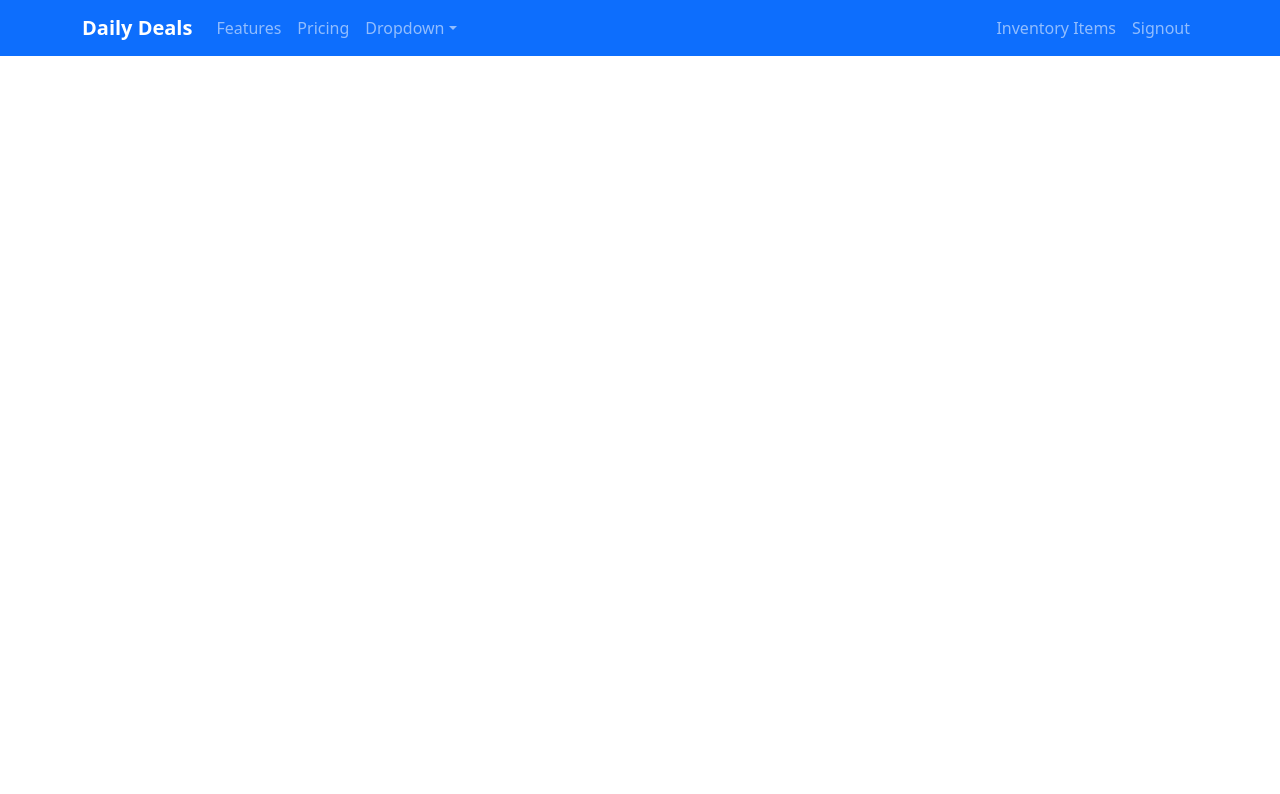
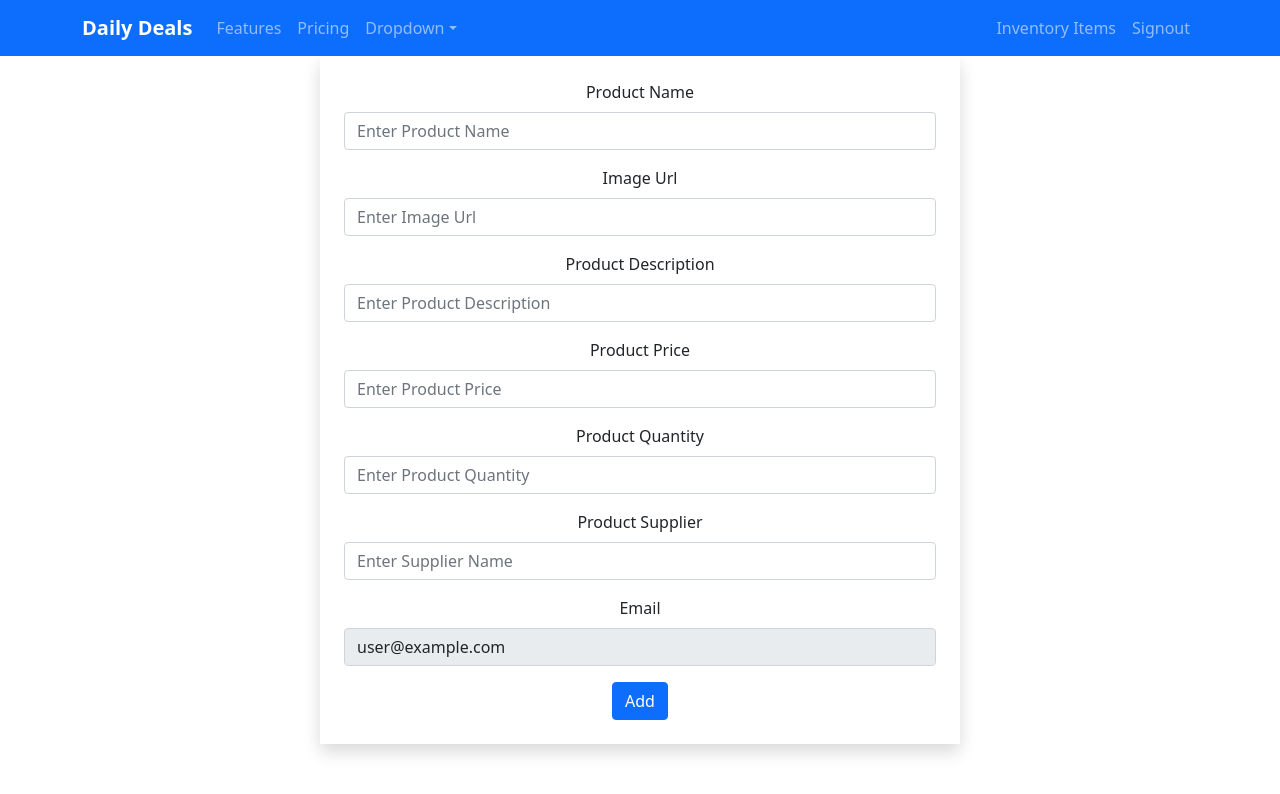
Before and after one commit to PrantaDas/daily-deals-client, a React (Create React App) app: page /additem in a window 1280 px wide. Shown: the top 794 px of the page. Built offline with nearby package versions, Linux system fonts and the light colour scheme; no server answers; sample sign-in values are in the browser's storage.

Commit message:
new product add functionality added

```diff
--- a/src/App.js
+++ b/src/App.js
@@ -9,6 +9,7 @@ import Items from './Components/Items/Items';
 import RequireAuth from './Components/RequireAuth/RequireAuth';
 import ItemDetail from './ItemDetails/ItemDetail';
 import ManageInventory from './Components/ManageInventory/ManageInventory';
+import AddItem from './Components/AddItem/AddItem';
 
 
 function App() {
@@ -26,6 +27,9 @@ function App() {
         <Route path='/manageinventories' element={<RequireAuth>
           <ManageInventory></ManageInventory>
         </RequireAuth>}></Route>
+        <Route path='/additem' element={<RequireAuth>
+          <AddItem></AddItem>
+        </RequireAuth>}></Route>
       </Routes>
     </div>
   );
--- /dev/null
+++ b/src/Components/AddItem/AddItem.js
@@ -0,0 +1,84 @@
+import React from 'react';
+import { Button, Form } from 'react-bootstrap';
+import { useAuthState } from 'react-firebase-hooks/auth';
+import auth from '../../firebase.init';
+
+const AddItem = () => {
+    const [user] = useAuthState(auth);
+
+    const handleAddItem = (event) => {
+        event.preventDefault();
+        const name = event.target.name.value;
+        const image = event.target.image.value;
+        const description = event.target.description.value;
+        const price = event.target.price.value;
+        const quantity = event.target.quantity.value;
+        const supplier = event.target.supplier.value;
+        const email = event.target.email.value;
+        console.log(name, image, description, price, quantity, supplier, email);
+
+        const product = {
+            name: name,
+            image: image,
+            description: description,
+            price: price,
+            quantity: quantity,
+            supplier: supplier,
+            email: email
+        };
+
+        const url = `http://localhost:5000/products`;
+        fetch(url, {
+            method: 'POST',
+            headers: {
+                'content-type': 'application/json'
+            },
+            body: JSON.stringify(product)
+        })
+            .then(res => res.json())
+            .then(data => {
+                console.log(data);
+                event.target.reset();
+            })
+    }
+
+    return (
+        <div className='w-50 mx-auto'>
+            <Form onSubmit={handleAddItem} className='w-full shadow p-4'>
+                <Form.Group className="mb-3" controlId="formBasicEmail">
+                    <Form.Label>Product Name</Form.Label>
+                    <Form.Control name='name' type="text" placeholder="Enter Product Name" required />
+                </Form.Group>
+                <Form.Group className="mb-3" controlId="formBasicEmail">
+                    <Form.Label>Image Url</Form.Label>
+                    <Form.Control name='image' type="text" placeholder="Enter Image Url" required />
+                </Form.Group>
+                <Form.Group className="mb-3" controlId="formBasicEmail">
+                    <Form.Label>Product Description</Form.Label>
+                    <Form.Control name='description' type="text" placeholder="Enter Product Description" required />
+                </Form.Group>
+                <Form.Group className="mb-3" controlId="formBasicEmail">
+                    <Form.Label>Product Price</Form.Label>
+                    <Form.Control name='price' type="text" placeholder="Enter Product Price" />
+                </Form.Group>
+                <Form.Group className="mb-3" controlId="formBasicEmail">
+                    <Form.Label>Product Quantity</Form.Label>
+                    <Form.Control name='quantity' type="text" placeholder="Enter Product Quantity" required />
+                </Form.Group>
+                <Form.Group className="mb-3" controlId="formBasicEmail">
+                    <Form.Label>Product Supplier</Form.Label>
+                    <Form.Control name='supplier' type="text" placeholder="Enter Supplier Name" required />
+                </Form.Group>
+                <Form.Group className="mb-3" controlId="formBasicEmail">
+                    <Form.Label>Email</Form.Label>
+                    <Form.Control name='email' value={user?.email} type="text" placeholder="Enter Product Name" readOnly disabled required />
+                </Form.Group>
+                <Button variant="primary" type="submit">
+                    Add
+                </Button>
+            </Form>
+        </div>
+    );
+};
+
+export default AddItem;
--- a/src/Components/ManageInventory/ManageInventory.js
+++ b/src/Components/ManageInventory/ManageInventory.js
@@ -1,9 +1,15 @@
 import React, { useEffect, useState } from 'react';
+import { Button } from 'react-bootstrap';
+import { useAuthState } from 'react-firebase-hooks/auth';
 import { AiFillDelete } from "react-icons/ai";
+import { MdAddCircleOutline } from "react-icons/md";
+import { Link } from 'react-router-dom';
+import auth from '../../firebase.init';
 
 
 const ManageInventory = () => {
     const [products, setProducts] = useState([]);
+    const [user] = useAuthState(auth);
     useEffect(() => {
         const url = `http://localhost:5000/products`;
         fetch(url)
@@ -12,9 +18,29 @@ const ManageInventory = () => {
                 console.log(data);
                 setProducts(data);
             })
-    }, [])
+    }, []);
+
+    const handleDeleteItem = (id) => {
+        const proceed = window.confirm('Are you sure to delete ?');
+        if (proceed) {
+            const url = `http://localhost:5000/products/${id}`;
+            fetch(url, {
+                method: 'DELETE'
+            })
+                .then(res => res.json())
+                .then(data => {
+                    console.log(data);
+                    const remaining = products.filter(pd => pd._id !== id);
+                    setProducts(remaining);
+                })
+        }
+    }
+
     return (
-        <div>
+        <div className='mt-5 '>
+            <div className='d-flex justify-content-end my-3 p-2'>
+                <Link to='/additem'><Button variant="primary"><MdAddCircleOutline /> Add New Item</Button></Link>
+            </div>
             <table className="table table-success">
                 <thead>
                     <tr>
@@ -32,7 +58,7 @@ const ManageInventory = () => {
                                     <td>{product.name}</td>
                                     <td>{product.price} tk</td>
                                     <td>{product.quantity}</td>
-                                    <td><button type="button" className="btn btn-link"><AiFillDelete/></button></td>
+                                    <td><button onClick={() => handleDeleteItem(product._id)} type="button" className="btn btn-link"><AiFillDelete /></button></td>
                                 </tr>
                             )
                         })
```
